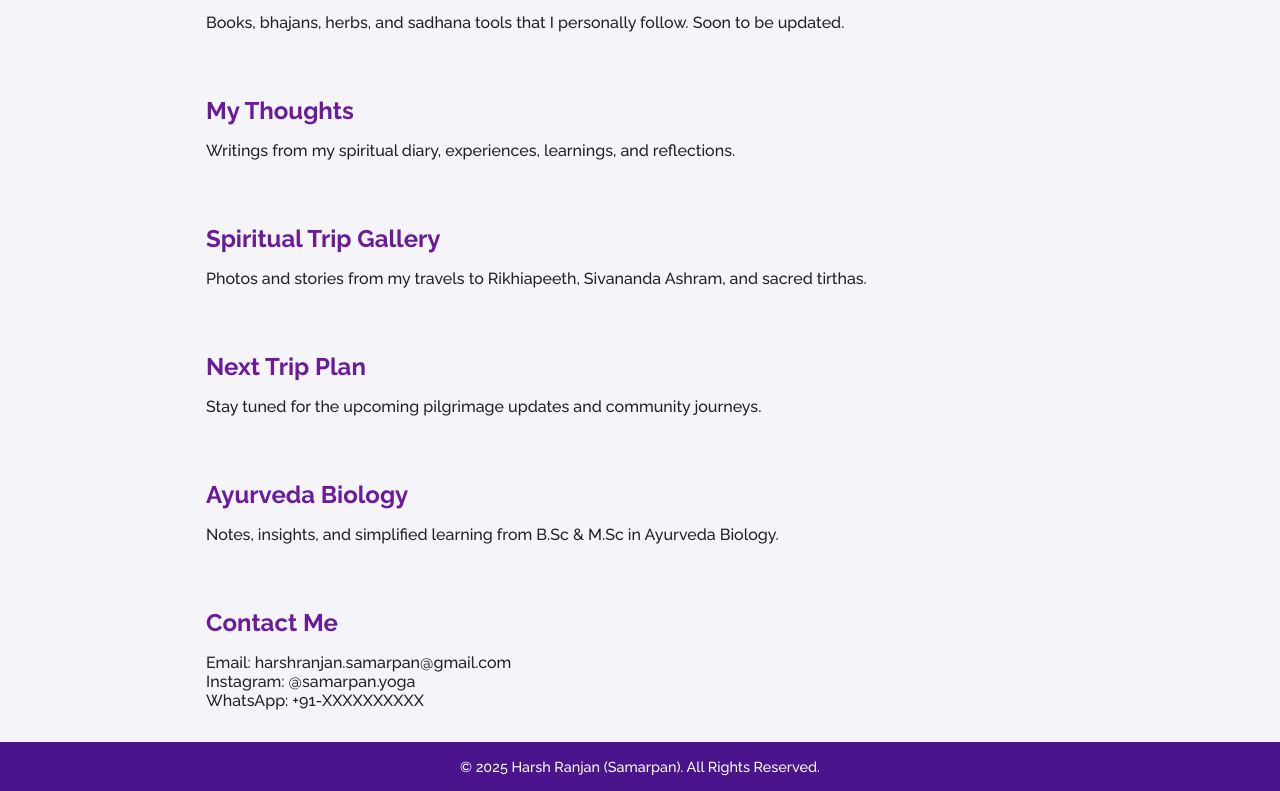
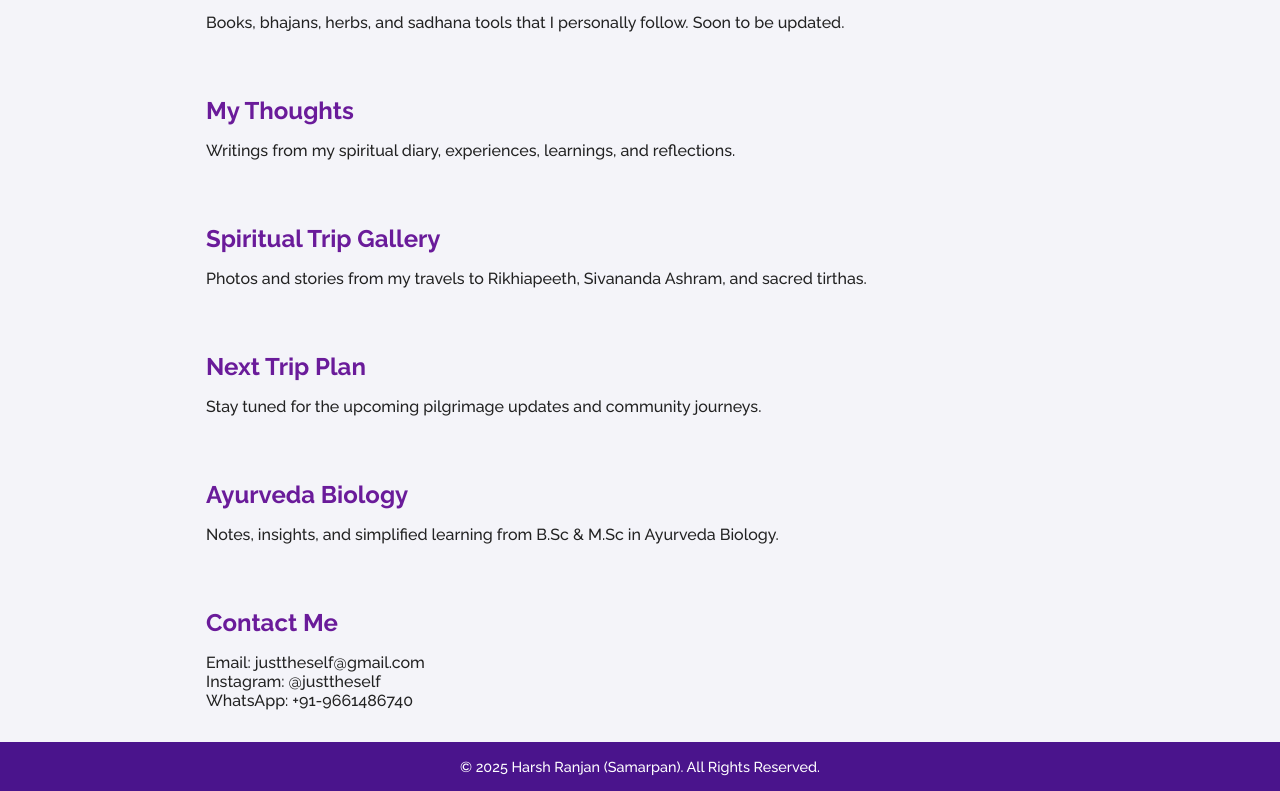
Before and after one commit to theharshranjan/theharshranjan.github.io, a plain HTML site: page index.html in a window 1280 px wide. Shown: the part 730-1521 px from the top of the page. Drawn offline with Linux system fonts and the light colour scheme.

Commit message:
Add files via upload

```diff
--- a/index.html
+++ b/index.html
@@ -137,9 +137,9 @@
 
   <section class="section" id="contact">
     <h2>Contact Me</h2>
-    <p>Email: harshranjan.samarpan@gmail.com<br>
-      Instagram: @samarpan.yoga<br>
-      WhatsApp: +91-XXXXXXXXXX</p>
+    <p>Email: justtheself@gmail.com<br>
+      Instagram: @justtheself<br>
+      WhatsApp: +91-9661486740</p>
   </section>
 
   <footer class="footer">
```
